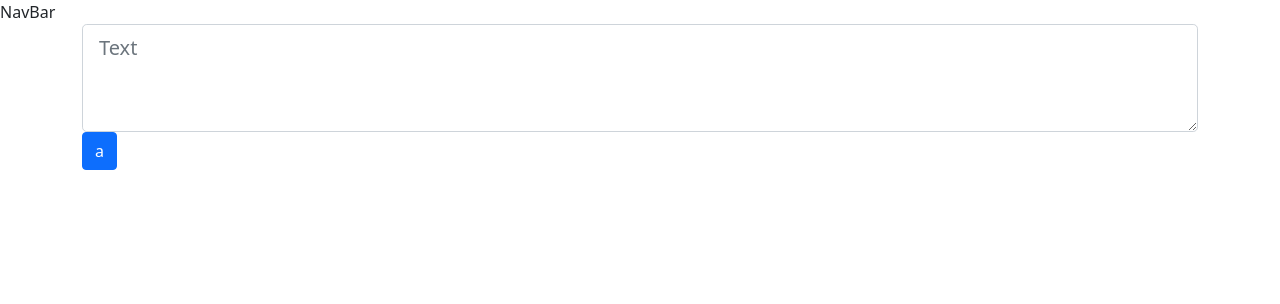
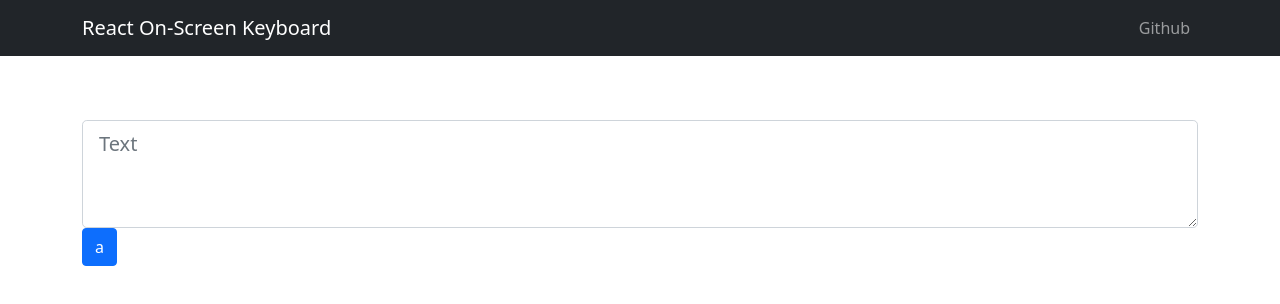
Before and after one commit to niazisaad2198/react-on-screen-keyboard, a React (Create React App) app: page / in a window 1280 px wide. Shown: the top 304 px of the page. Built offline with nearby package versions, Linux system fonts and the light colour scheme.

Commit message:
Renamed and completed Navbar component.

```diff
--- a/src/App.js
+++ b/src/App.js
@@ -5,7 +5,7 @@ import Container from "react-bootstrap/Container";
 import Form from "react-bootstrap/Form";
 
 // Custom component imports
-import NavBar from "./components/NavBar";
+import Navbar from "./components/Navbar";
 import KeyboardButton from "./components/KeyboardButton";
 
 // Redux imports
@@ -88,8 +88,8 @@ const App = () => {
 
   return (
     <>
-    <NavBar/>
-    <Container>
+    <Navbar/>
+    <Container style={{marginTop:'5%'}}>
       <Form>
         <Form.Group>
           <Form.Control size="lg" style={{backgroundColor:'white'}} readOnly placeholder="Text" as='textarea' value={input} rows={3}/>
--- a/src/components/NavBar.js
+++ b/src/components/NavBar.js
@@ -1,7 +1,20 @@
-import React from 'react'
+import NavBar from "react-bootstrap/Navbar";
+import Container from "react-bootstrap/Container";
+import Nav from "react-bootstrap/Nav";
 
-export default function NavBar() {
+export default function Navbar() {
   return (
-    <div>NavBar</div>
-  )
+    <NavBar bg='dark' variant="dark">
+      <Container>
+        <NavBar.Brand>React On-Screen Keyboard</NavBar.Brand>
+        <Nav>
+          <Nav.Item>
+            <Nav.Link href="https://github.com/niazisaad2198/react-on-screen-keyboard">
+              Github
+            </Nav.Link>
+          </Nav.Item>
+        </Nav>
+      </Container>
+    </NavBar>
+  );
 }
```
